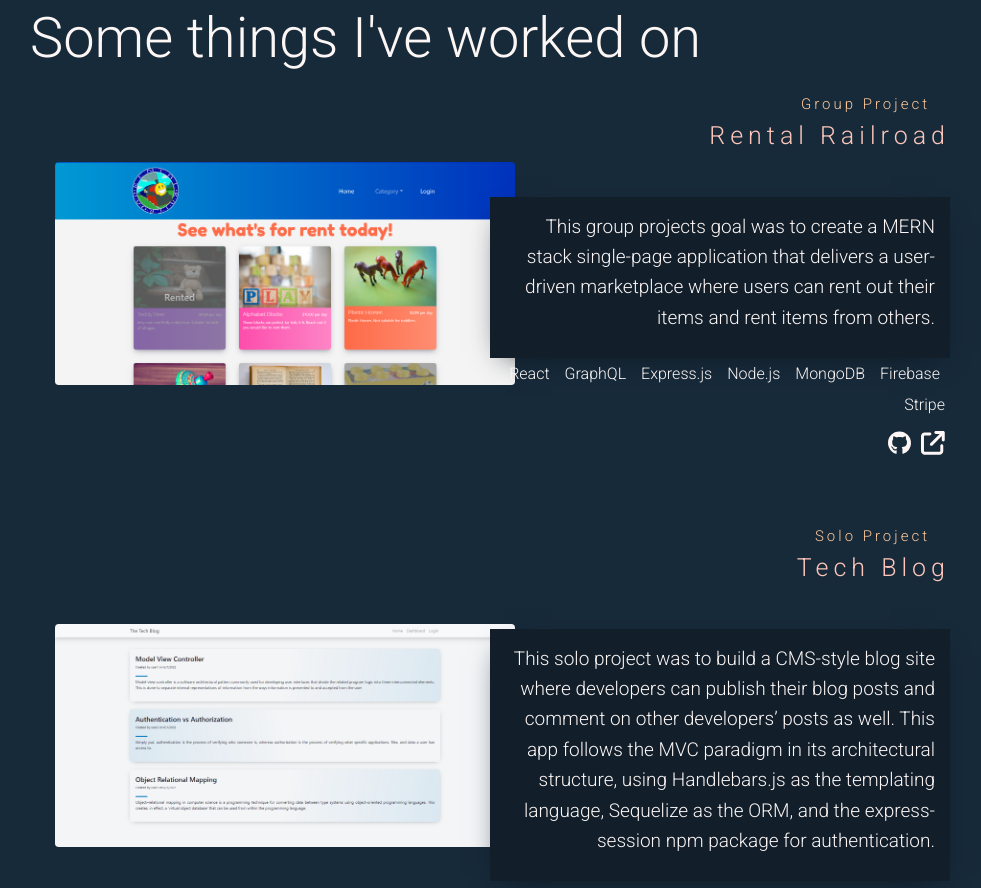
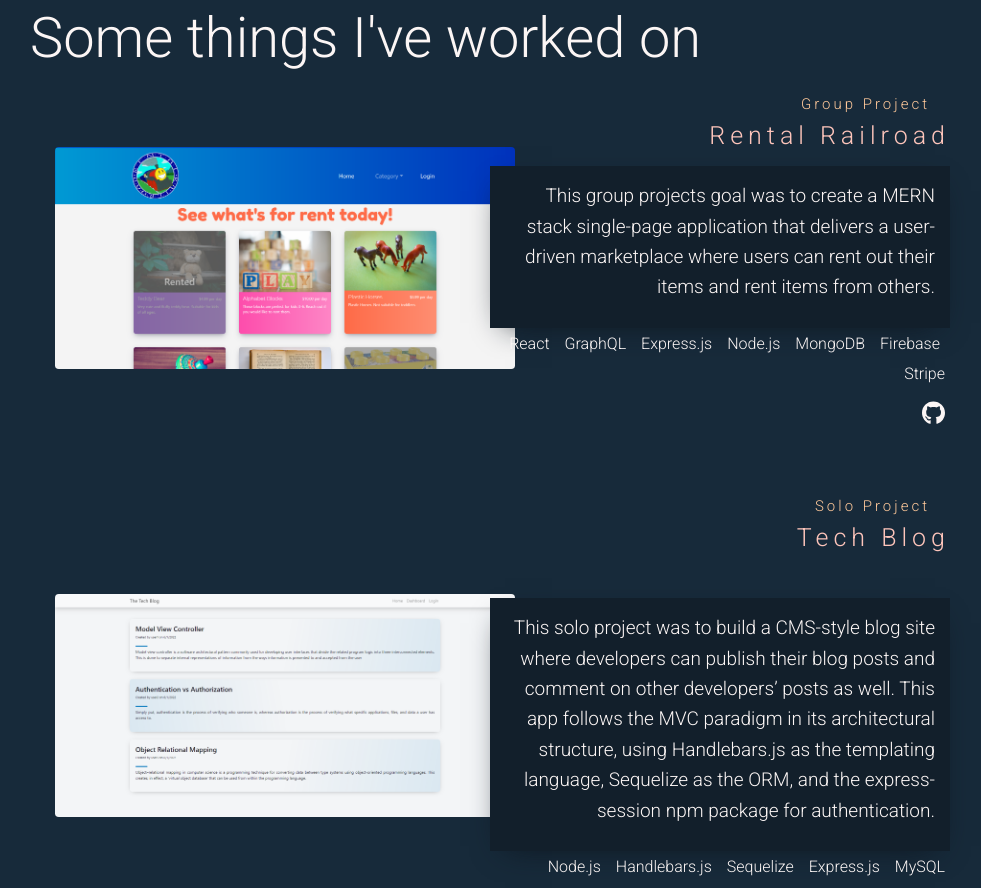
Before and after one commit to struelensc/react-portfolio, a React (Create React App) app: page / in a window 1280 px wide. Shown: the part 1620-2508 px from the top of the page, without its empty margins (150-1131 px from the left). Built offline with nearby package versions, Linux system fonts and the light colour scheme.

Commit message:
fixed deployed link leading to error

```diff
--- a/src/components/sections/Portfolio.js
+++ b/src/components/sections/Portfolio.js
@@ -23,7 +23,6 @@ function Work() {
         "Stripe",
       ],
       github: "https://github.com/rkutsel/rental-railroad",
-      deployed: "https://rental-railroad.herokuapp.com/",
       type: "Group",
     },
     {
```
